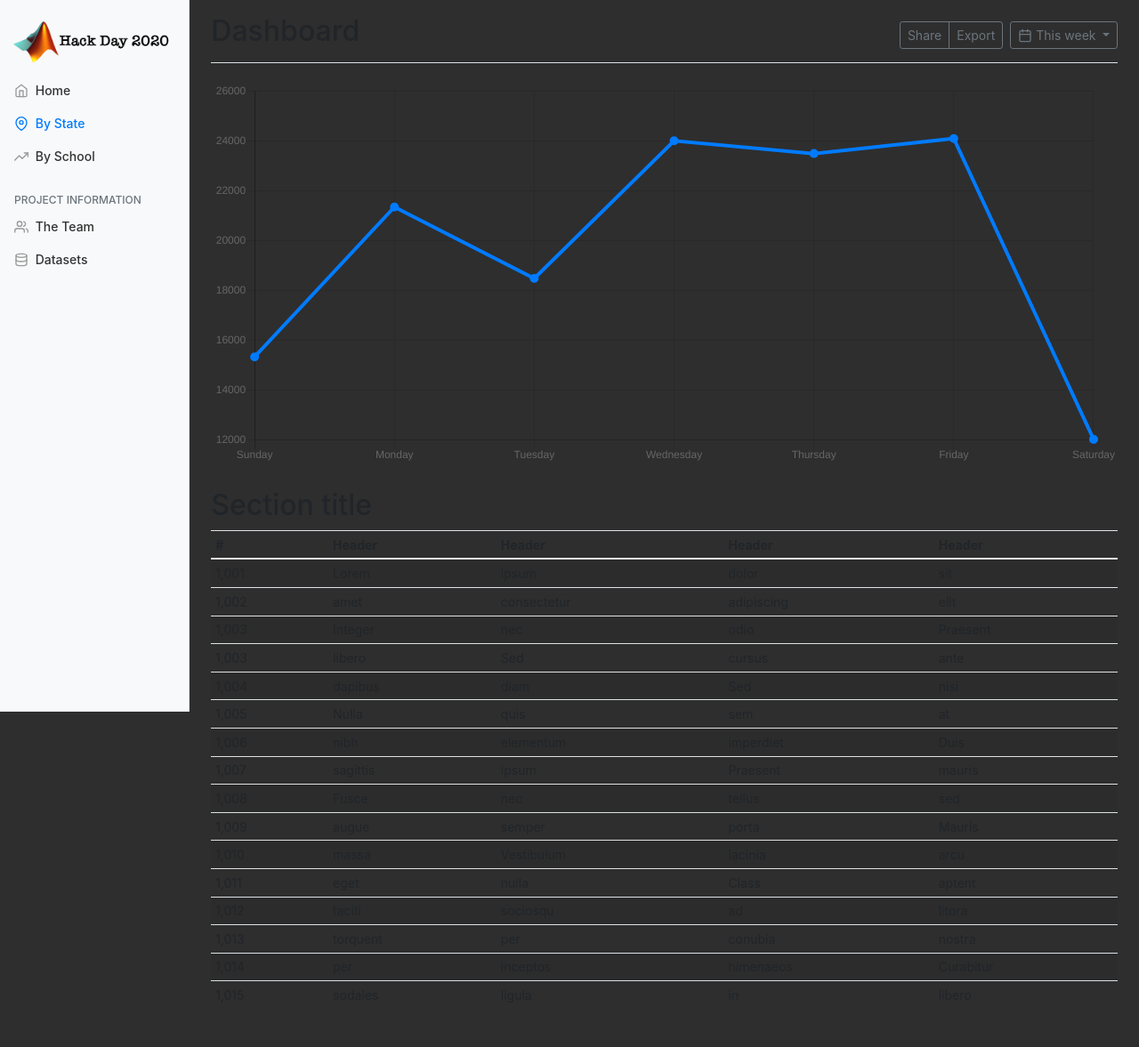
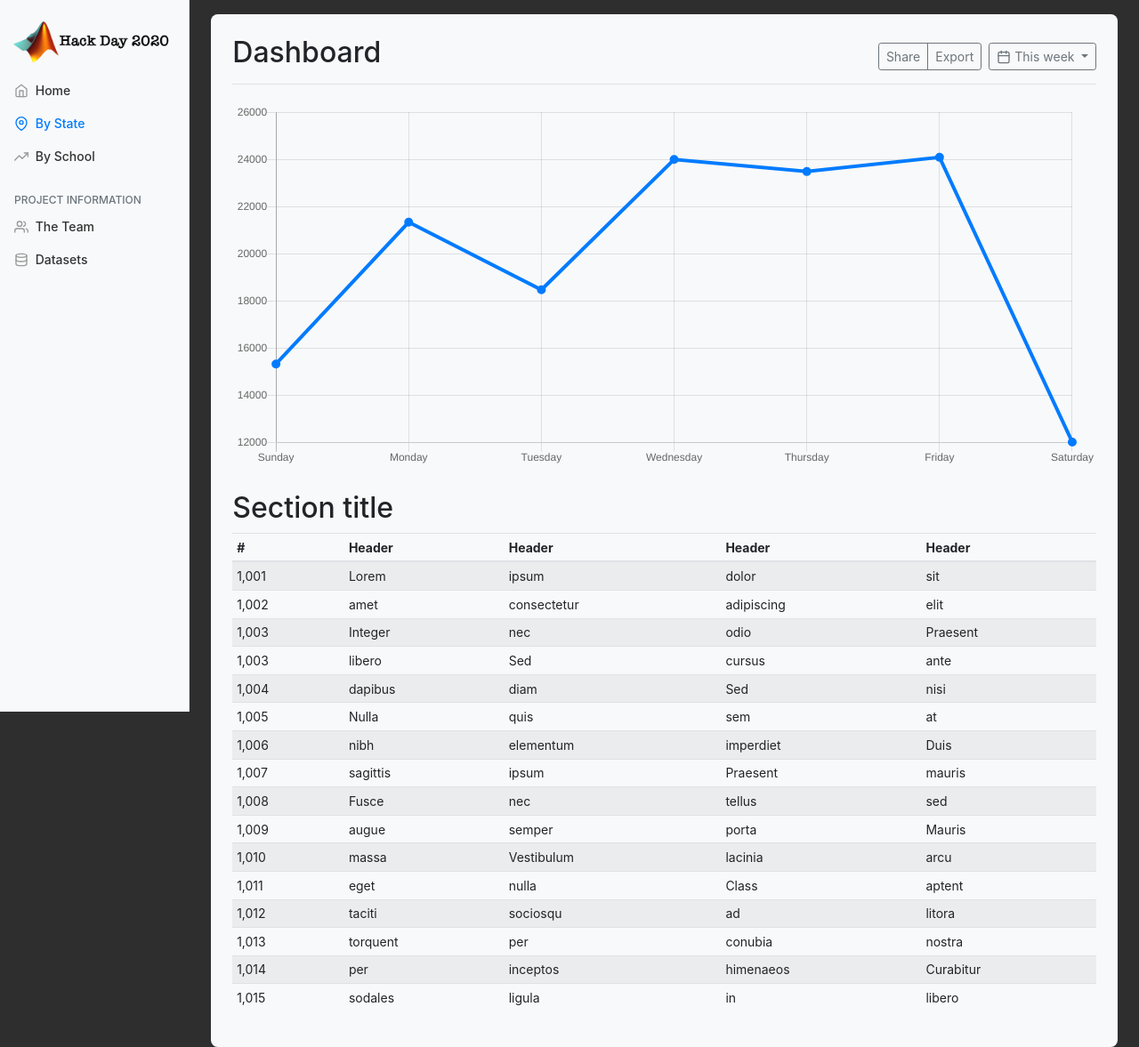
Before and after one commit to CodyRichter/Mathworks-Hack-Day-2020, a Flask app: page /state in a window 1280 px wide. Shown: the whole page at 89% size. Before the commit the page ends 1127 px from the top, so only its background shows below. Run offline with Flask 2, Linux system fonts and the light colour scheme; some libraries are stand-ins or nearby versions.

Commit message:
Change frontend

```diff
--- a/templates/state.html
+++ b/templates/state.html
@@ -1,6 +1,7 @@
 {% extends 'base.html' %}
 
 {% block content %}
+    <div class="bg-light pl-4 pr-4 pt-4 pb-4" style="border-radius: 0.6vw">
         <div class="d-flex justify-content-between flex-wrap flex-md-nowrap align-items-center pb-2 mb-3 border-bottom">
             <h1 class="h2">Dashboard</h1>
             <div class="btn-toolbar mb-2 mb-md-0">
@@ -145,5 +146,5 @@
                 </tbody>
             </table>
         </div>
-
+    </div>
 {% endblock %}
```
Lines whose indentation alone changed are shown as unchanged.
